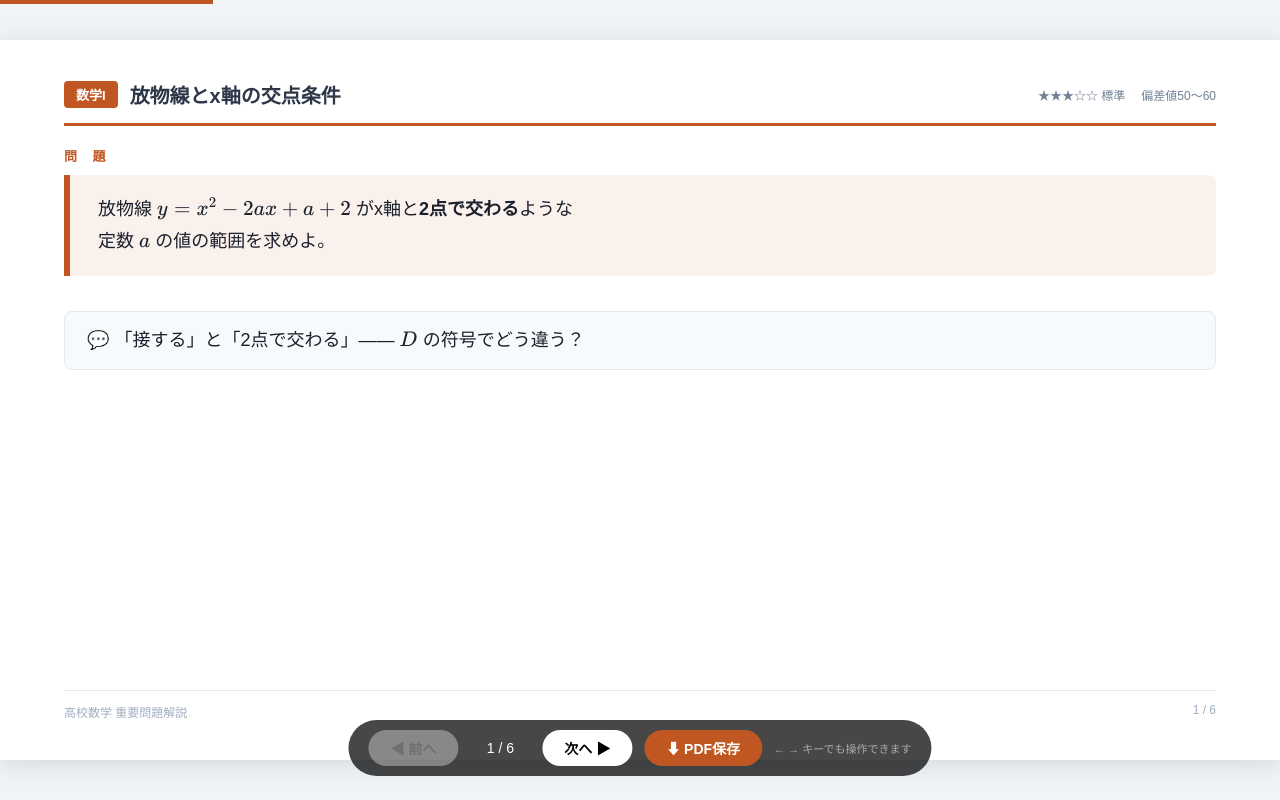
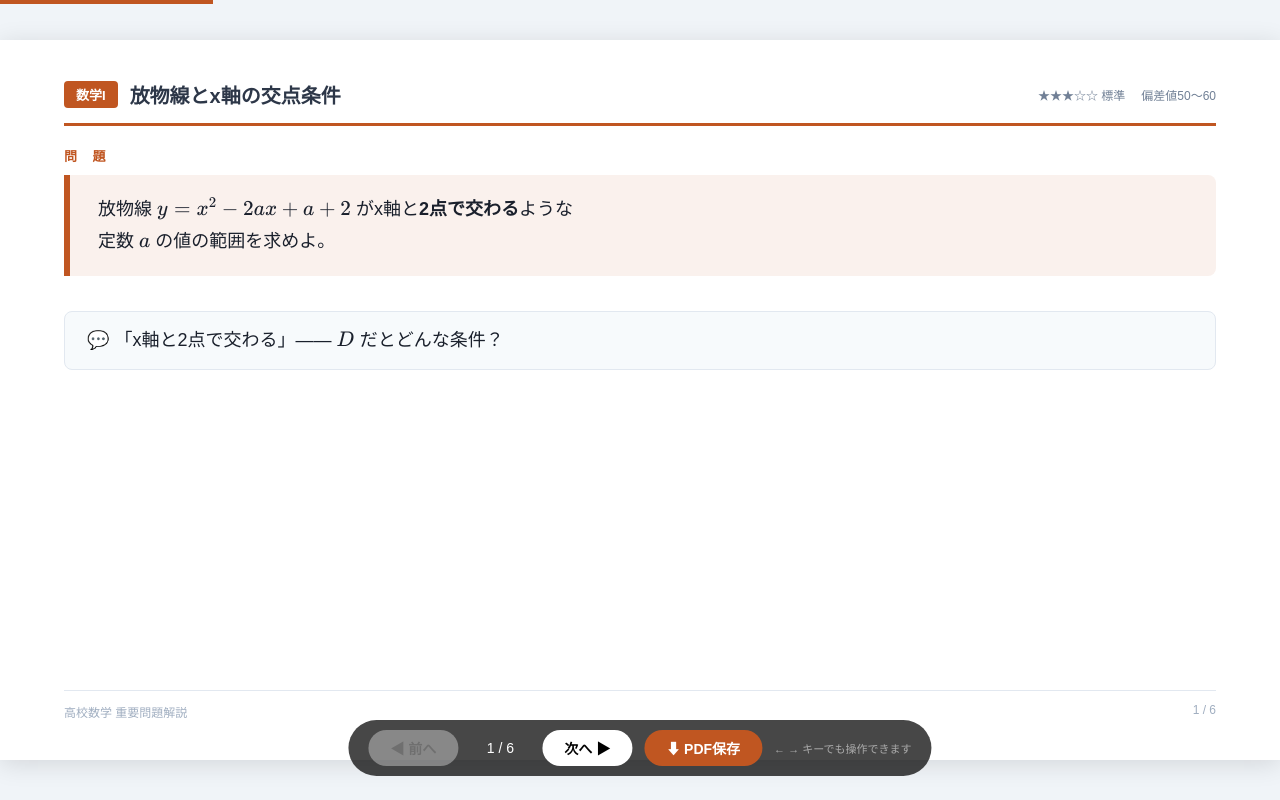
Before and after one commit to kazumahattori1131-del/StudyList, a plain HTML site: page problems/youtube_redesign/math1_quadratic_discriminant.html in a window 1280 px wide. Drawn offline with nearby package versions, Linux system fonts and the light colour scheme.

Commit message:
Update math1_quadratic_discriminant.html

```diff
--- a/problems/youtube_redesign/math1_quadratic_discriminant.html
+++ b/problems/youtube_redesign/math1_quadratic_discriminant.html
@@ -34,7 +34,7 @@ https://kazumahattori1131-del.github.io/StudyList/problems/youtube_redesign/math
     定数 $a$ の値の範囲を求めよ。
   </div>
   <div class="step" style="font-size:18px; margin-top:1.2rem;">
-    💬 「接する」と「2点で交わる」―― $D$ の符号でどう違う？
+    💬 「x軸と2点で交わる」―― $D$ だとどんな条件？
   </div>
   <div class="slide-footer"></div>
 </section>
```
